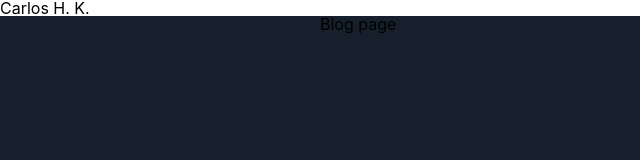
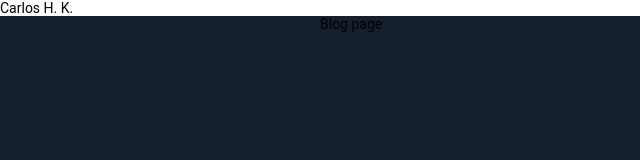
Before and after one commit to carloskotacho/my-website, a Gatsby site: page /blog in a window 1280 px wide. Shown: the full height of the page, 0-640 px from the left. Built offline with nearby package versions, Linux system fonts and the light colour scheme; Gatsby itself is replaced by a stand-in of ours.

Commit message:
style: add font

```diff
--- a/src/styles/global.js
+++ b/src/styles/global.js
@@ -1,6 +1,7 @@
 import { createGlobalStyle } from 'styled-components';
 
 const GlobalStyles = createGlobalStyle`
+  @import url('https://fonts.googleapis.com/css2?family=Roboto:wght@400;700&display=swap');
   /* http://meyerweb.com/eric/tools/css/reset/
    v2.0 | 20110126
    License: none (public domain)
@@ -55,12 +56,15 @@
     background: #fff;
     line-height: 1;
     font-size: 100%;
-    font-family: -apple-system, BlinkMacSystemFont, "Segoe UI", Roboto, Helvetica, Arial, sans-serif, "Apple Color Emoji", "Segoe UI Emoji", "Segoe UI Symbol";
   }
   img {
     display: block;
   	width: 100%;
   	height: auto;
   }
+
+  body, input, button {
+    font: 14px 'Roboto', sans-serif;
+  }
 `;
 export default GlobalStyles;
```
